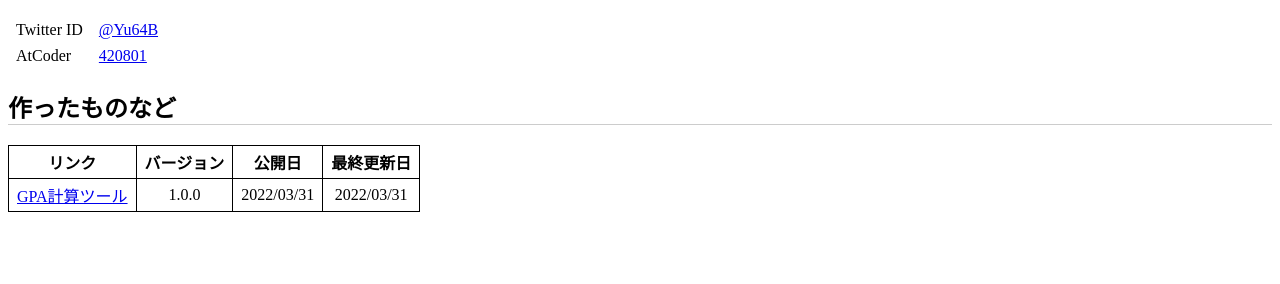
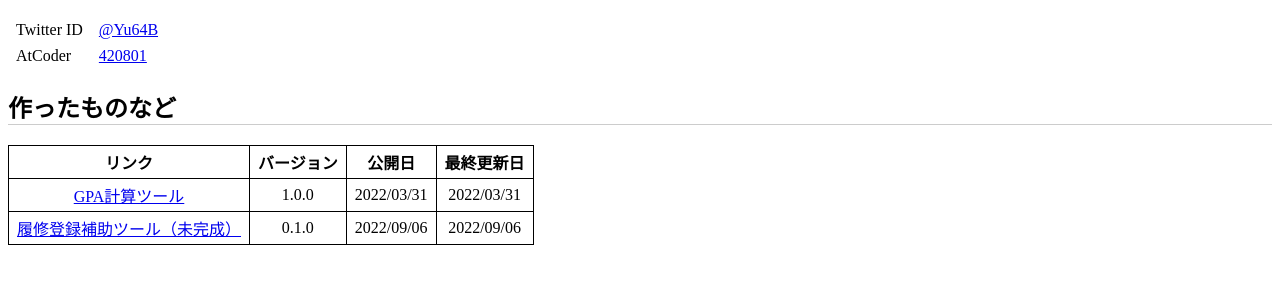
Before and after one commit to Yu-64B/home, a plain HTML site: page index.html in a window 1280 px wide. Shown: the part 136-420 px from the top of the page. Drawn offline with Linux system fonts and the light colour scheme.

Commit message:
Change HTML file of home

```diff
--- a/index.html
+++ b/index.html
@@ -2,6 +2,7 @@
 <html lang="ja">
 <head>
   <meta charset="UTF-8">
+  <title>Yu (Isyu) のホームページ（仮）</title>
   <meta name="viewport" content="width=device-width">
   <link rel="icon" href="default/favicon.ico">
   <link rel="stylesheet" href="default/style.css">
@@ -43,6 +44,12 @@
             <td>2022/03/31</td>
             <td>2022/03/31</td>
           </tr>
+          <tr>
+            <td><a href="course/">履修登録補助ツール（未完成）</a></td>
+            <td>0.1.0</td>
+            <td>2022/09/06</td>
+            <td>2022/09/06</td>
+          </tr>
         </tbody>
       </table>
     </section>
```
